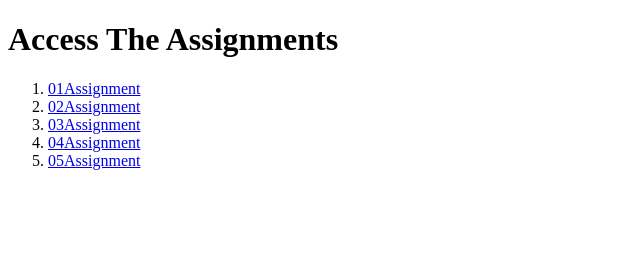
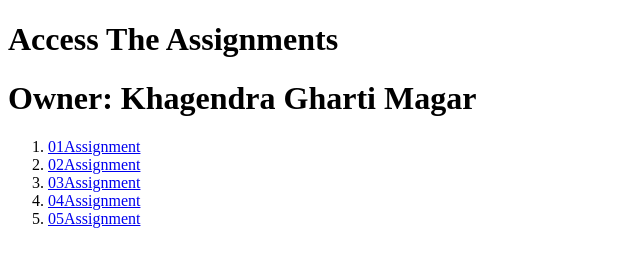
Before and after one commit to Khagendragm3/SheriyansAssignments, a plain HTML site: page index.html in a window 1280 px wide. Shown: the whole page, without its empty margins (0-640 px from the left). Drawn offline with Linux system fonts and the light colour scheme.

Commit message:
Update index.html

```diff
--- a/index.html
+++ b/index.html
@@ -7,6 +7,7 @@
 </head>
 <body>
     <h1>Access The Assignments</h1>
+    <h1>Owner: Khagendra Gharti Magar</h1>
     <ol>
         <li><a href="01Blog/index.html" target="_blank">01Assignment</a></li>
         <li><a href="02Form/index.html" target="_blank">02Assignment</a></li>
```
